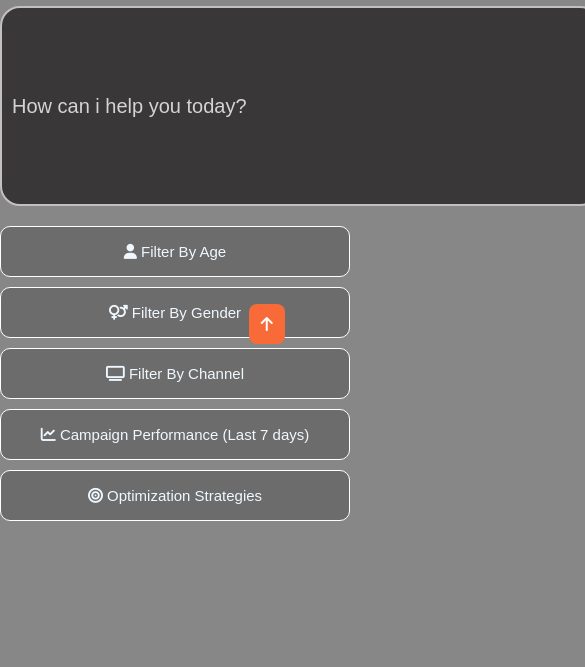
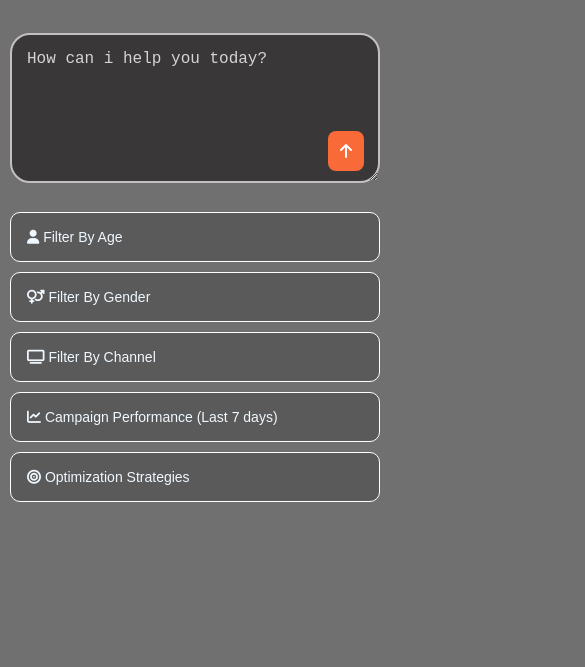
Before and after one commit to pushkrinesingh/ClaudeClone, a plain HTML site: page index.html in a window 390 px wide. Shown: the part 177-844 px from the top of the page, 585 px wide, since content can reach past the window. Drawn offline with nearby package versions, Linux system fonts and the light colour scheme; a web font is replaced by a local one.

Commit message:
Changes made

```diff
--- a/index.html
+++ b/index.html
@@ -3,7 +3,7 @@
   <head>
     <meta charset="UTF-8" />
     <meta name="viewport" content="width=device-width, initial-scale=1.0" />
-    <title>Document</title>
+    <title>Claude AI Clone</title>
     <link rel="stylesheet" href="style.css" />
     <link rel="preconnect" href="https://fonts.googleapis.com" />
     <link rel="preconnect" href="https://fonts.gstatic.com" crossorigin />
@@ -15,6 +15,7 @@
       rel="stylesheet"
       href="https://cdnjs.cloudflare.com/ajax/libs/font-awesome/6.5.0/css/all.min.css"
     />
+    <link rel="icon" type="image/svg+xml" href="favicon.svg" />
   </head>
   <body>
     <div class="wrapper">
@@ -28,7 +29,7 @@
         <h1>Good Afternoon, Pushkrine</h1>
       </div>
       <div class="textarea">
-        <input type="text" placeholder="How can i help you today? " />
+        <textarea placeholder="How can i help you today?"></textarea>
         <i class="fa-solid fa-arrow-up"></i>
       </div>
 
--- a/style.css
+++ b/style.css
@@ -4,7 +4,7 @@
   padding: 0;
 }
 body {
-  background-color: rgb(135, 135, 135);
+  background-color: rgb(113, 112, 112);
   display: flex;
 }
 .wrapper {
@@ -22,29 +22,30 @@ h1 {
   color: white;
   text-align: center;
 }
-input {
+textarea {
   width: 600px;
   height: 200px;
   border: 2px solid rgb(197, 192, 192);
   border-radius: 20px;
   background-color: rgb(57, 55, 55);
   font-size: 20px;
-  position: relative;
+  padding: 20px;
   color: white;
 }
-input::placeholder {
+textarea::placeholder {
   color: rgb(213, 212, 212);
-  padding-left: 10px;
 }
-
+.textarea{
+  position: relative;
+}
 .textarea i {
   background-color: rgb(248, 107, 56);
   padding: 12px;
   border-radius: 8px;
   color: white;
   position: absolute;
-  top: 57%;
-  right: 27%;
+  bottom: 16px;
+  right: 16px;
 }
 button {
   border-radius: 10px;
@@ -54,15 +55,47 @@ button {
   border-style: none;
   background: rgba(0, 0, 0, 0.2);
   border: 1px solid white;
-
+width: 100%;
   font-size: 15px;
   color: aliceblue;
+  text-align: left;
 }
 .buttons {
+  width: 100%;
   padding-top: 20px;
   display: flex;
   flex-direction: column;
   gap: 10px;
-  justify-content: center;
-  align-items: left;
 }
+@media (max-width: 480px) {
+  body {
+    padding: 10px;
+  }
+
+  .container {
+    margin: 2rem auto;
+    width: 100%;
+  }
+
+  textarea {
+    width: 100%;
+    height: 150px;
+    font-size: 16px;
+    padding: 15px;
+  }
+
+  .heading h1 {
+    font-size: 22px;
+  }
+
+  button {
+    width: 100%;
+    font-size: 14px;
+  }
+
+
+
+  .buttons {
+    padding-top: 25px;
+  }
+}
```
Also changed, not shown: favicon.svg (added).
